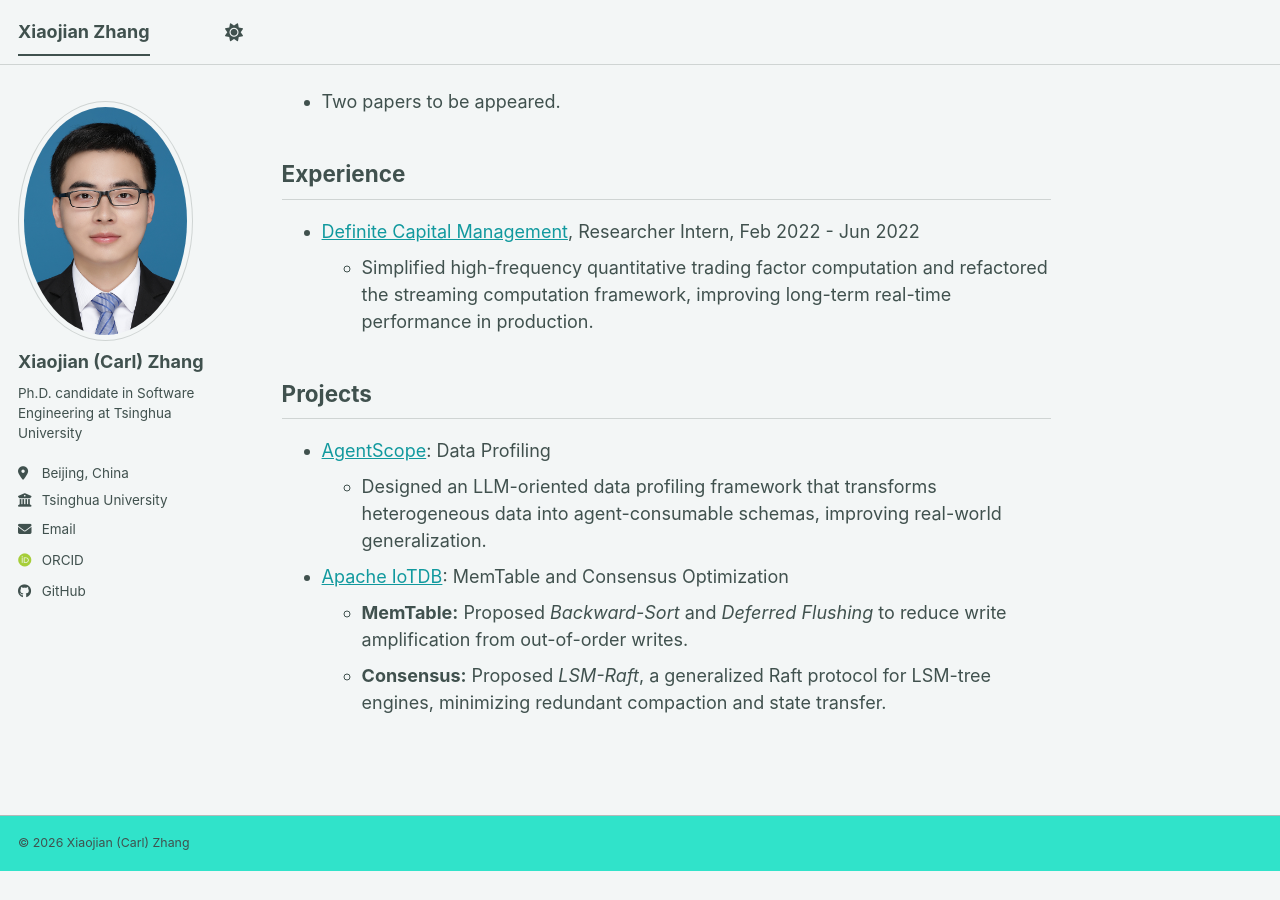
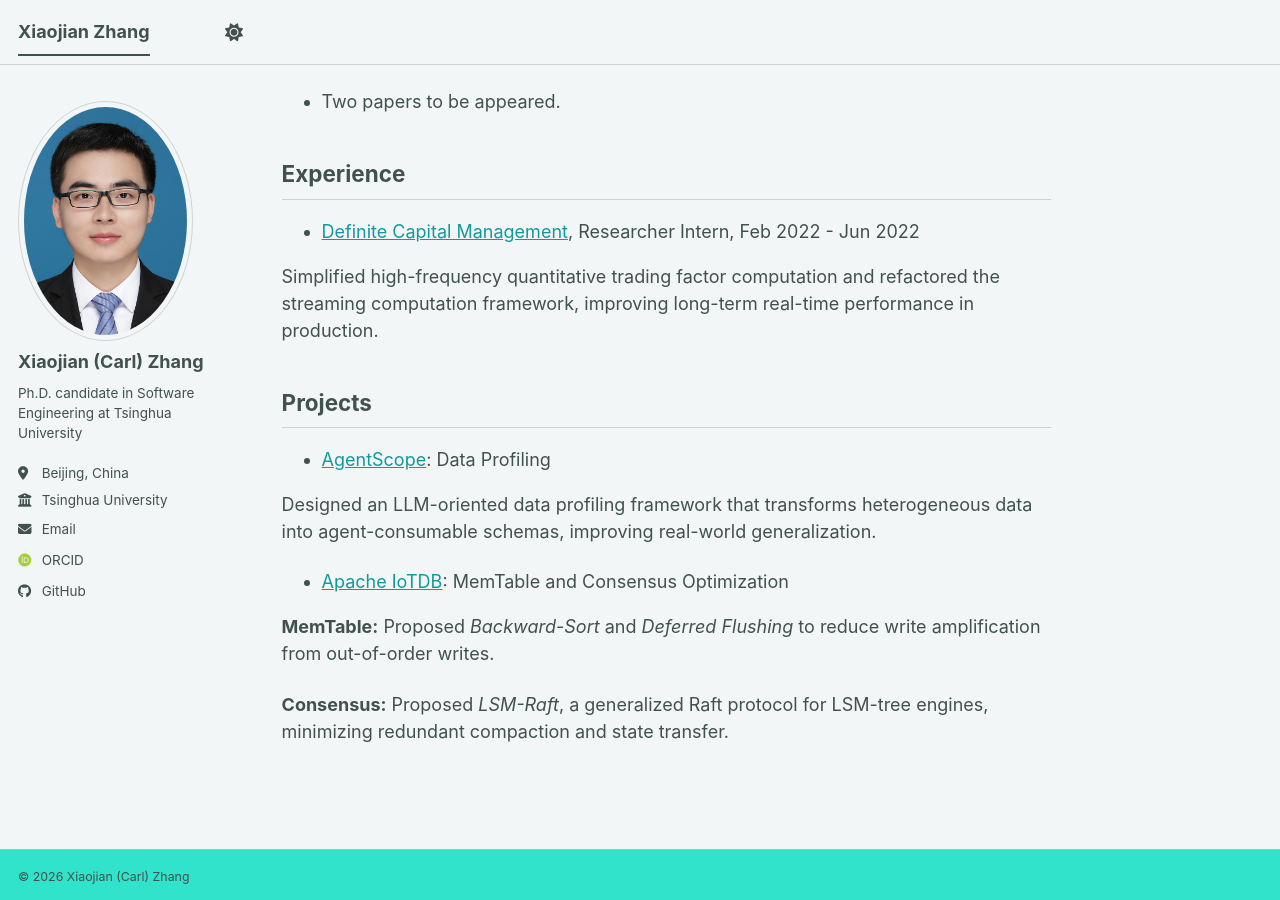
Before and after one commit to LittleHealth/littlehealth.github.io, a Jekyll site: the page built from _pages/about.md, in a window 1280 px wide and 900 px high, scrolled down 617 px. Built offline with Jekyll 4.4.1, drawn with Linux system fonts in a browser that asks for light colours; some web fonts are replaced; a script bundle is joined from its source files by our own code; library files that are not in the unit come from our copies; before the commit the page ends 1488 px from its top, so only the background shows below that.

```diff
--- a/_pages/about.md
+++ b/_pages/about.md
@@ -32,7 +32,8 @@ Apache IoTDB.](https://icde2026.github.io/accepted-papers.html) ICDE 2026
   + Advised by [Rong Zhu](https://redgitcard.github.io/redgitcard/); studied NL2SQL data analysis challenges in large-scale schemas, exploring efficient schema compression and semantic representation. -->
 
 + [Definite Capital Management](https://zding.fund/about), Researcher Intern, Feb 2022 - Jun 2022
-  + Simplified high-frequency quantitative trading factor computation and refactored the streaming computation framework, improving long-term real-time performance in production.
+
+Simplified high-frequency quantitative trading factor computation and refactored the streaming computation framework, improving long-term real-time performance in production.
 
 <!-- + [Huaxiaozhu Strategy Department, DiDi Global Inc.](https://www.didiglobal.com/), Algorithm Engineer Intern, Jun 2021 - Sep 2021
   + Implemented a causal multi-treatment uplift random forest, achieving ~15% ROI improvement.-->
@@ -40,11 +41,14 @@ Apache IoTDB.](https://icde2026.github.io/accepted-papers.html) ICDE 2026
 ## Projects
 
 + [AgentScope](https://github.com/agentscope-ai/agentscope-samples/pull/110): Data Profiling
-  + Designed an LLM-oriented data profiling framework that transforms heterogeneous data into agent-consumable schemas, improving real-world generalization.
+
+Designed an LLM-oriented data profiling framework that transforms heterogeneous data into agent-consumable schemas, improving real-world generalization.
 
 + [Apache IoTDB](https://github.com/apache/iotdb): MemTable and Consensus Optimization
-  + **MemTable:** Proposed *Backward-Sort* and *Deferred Flushing* to reduce write amplification from out-of-order writes.
-  + **Consensus:** Proposed *LSM-Raft*, a generalized Raft protocol for LSM-tree engines, minimizing redundant compaction and state transfer.
+
+**MemTable:** Proposed *Backward-Sort* and *Deferred Flushing* to reduce write amplification from out-of-order writes.
+
+**Consensus:** Proposed *LSM-Raft*, a generalized Raft protocol for LSM-tree engines, minimizing redundant compaction and state transfer.
 
 <!--
 ## Leadership
```
